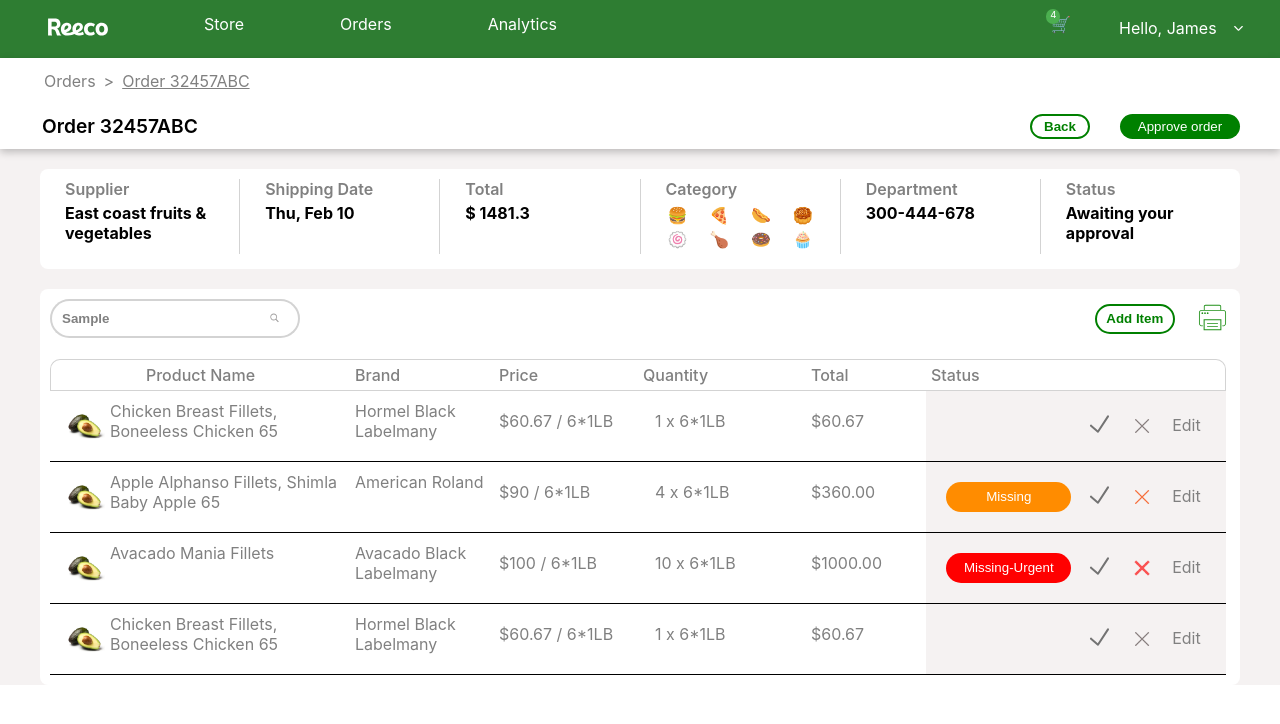
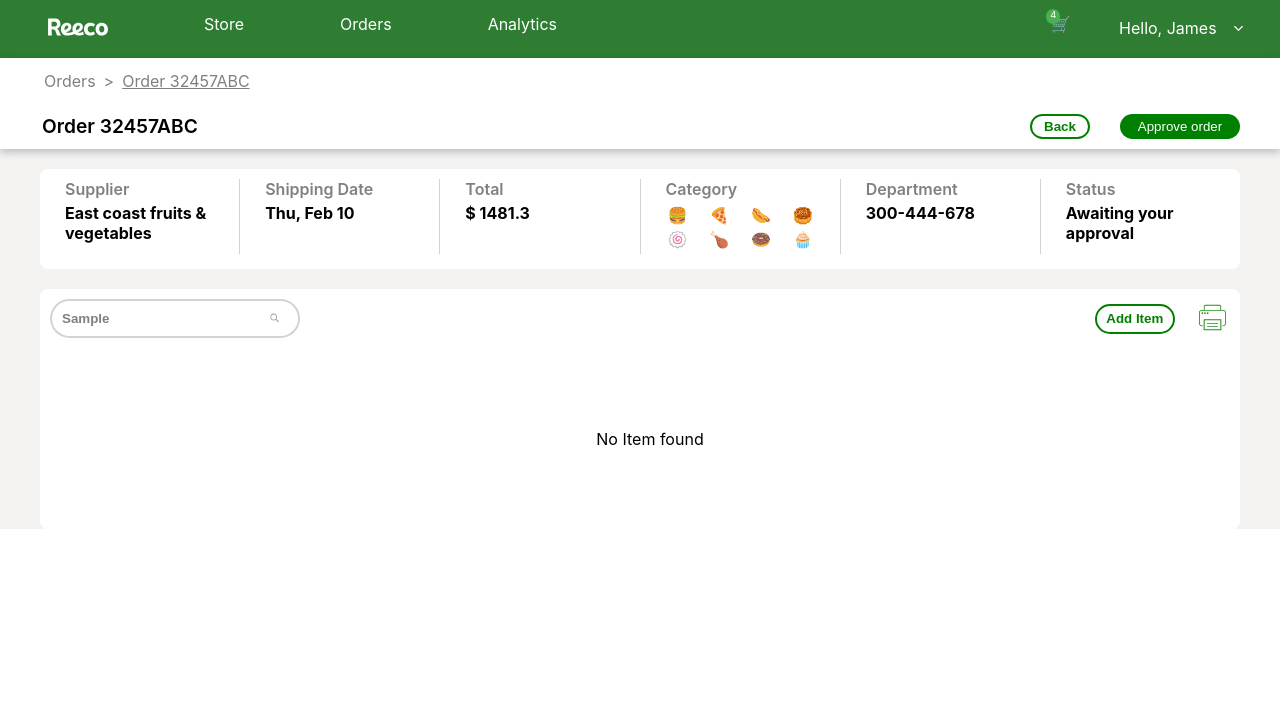
Before and after one commit to abhilaad/Reeco, a React (Create React App) app: page / in a window 1280 px wide. Both pictures are taken after typing "Sample" into the empty fields and a click on the button "Add Item". Shown: the top 724 px of the page. Built offline with nearby package versions, Linux system fonts and the light colour scheme.

Commit message:
extra feature [search functionality]

```diff
--- a/src/components/CartTable.js
+++ b/src/components/CartTable.js
@@ -1,4 +1,4 @@
-import React, { useState } from "react";
+import React, { useState, useEffect } from "react";
 import styled from "styled-components";
 import avacado from "../assets/avacado.jpg";
 import tick from "../assets/tick.svg";
@@ -139,21 +139,27 @@ const ButtonColor = styled.button`
 
 `;
 
-export const CartTable = () => {
+export const CartTable = ({filteredData, searchText}) => {
   const [show, setShow] = useState(false);
   const [showEditModal, setShowEditModal] = useState(false);
   const [currentIndex, setCurrentIndex] = useState(0);
+  const [data, setData] = useState([])
   const dispatch = useDispatch();
   const cartData = useSelector((state) => state.cart.cartData);
   const {isOrderApproved} = useSelector((state) => state.order);
-  if (cartData?.length === 0) return null;
+  useEffect(()=>{
+    setData(filteredData)
+  },[filteredData])
+  if (data?.length === 0 && searchText !== "") return (<>
+  <div style={{display: "flex", justifyContent: "center", alignItems: "center", width: "100%", height: "20vh"}}>No Item found</div>
+  </>);
   return (
     <div>
       {showEditModal && (
         <EditModal
           show={showEditModal}
           onClose={setShowEditModal}
-          data={cartData}
+          data={data}
           index={currentIndex}
         />
       )}
@@ -161,7 +167,7 @@ export const CartTable = () => {
         <ConfirmationModal
           show={show}
           onClose={setShow}
-          data={cartData}
+          data={data}
           index={currentIndex}
         />
       )}
@@ -174,8 +180,8 @@ export const CartTable = () => {
         <TableHeader status="status">Status</TableHeader>
       </Wrapper>
       <div>
-        {cartData?.length > 0 &&
-          cartData.map((item, index) => {
+        {data?.length > 0 &&
+          data.map((item, index) => {
             return (
               <Wrapper key={index}>
                 <TableCell product="product">
@@ -235,7 +241,8 @@ export const CartTable = () => {
                           status: item?.status !== "Approved" ? "Approved" : "",
                         };
                         const newData = [...cartData];
-                        newData[index] = obj;
+                        const getIndex = newData.findIndex((ele)=> ele?.id === item?.id)
+                        newData[getIndex] = obj;
                         dispatch(updateStatus(newData));
                       }
                     }}
--- a/src/components/ConfirmationModal.js
+++ b/src/components/ConfirmationModal.js
@@ -1,5 +1,5 @@
 import React from "react";
-import { useDispatch } from "react-redux";
+import { useDispatch, useSelector } from "react-redux";
 import { updateStatus } from "../redux/cartSlice";
 import styled from "styled-components";
 
@@ -56,6 +56,7 @@ const ModalBody = styled.div`
 
 const ConfirmationModal = ({ show, onClose, data, index }) => {
   const dispatch = useDispatch();
+  const cartData = useSelector((state) => state.cart.cartData);
   return (
     show && (
       <>
@@ -84,8 +85,9 @@ const ConfirmationModal = ({ show, onClose, data, index }) => {
                 action
                 onClick={() => {
                   const obj = { ...data[index], status: "Missing-Urgent" };
-                  const newData = [...data];
-                  newData[index] = obj;
+                  const newData = [...cartData];
+                  const getIndex = newData.findIndex((ele)=> ele?.id === data?.[index]?.id)
+                  newData[getIndex] = obj;
                   dispatch(updateStatus(newData));
                   onClose(false);
                 }}
@@ -96,8 +98,9 @@ const ConfirmationModal = ({ show, onClose, data, index }) => {
                 action
                 onClick={() => {
                   const obj = { ...data[index], status: "Missing" };
-                  const newData = [...data];
-                  newData[index] = obj;
+                  const newData = [...cartData];
+                  const getIndex = newData.findIndex((ele)=> ele?.id === data?.[index]?.id)
+                  newData[getIndex] = obj;
                   dispatch(updateStatus(newData));
                   onClose(false);
                 }}
--- a/src/components/EditModal.js
+++ b/src/components/EditModal.js
@@ -1,6 +1,6 @@
 import React, { useState } from "react";
 import styled from "styled-components";
-import { useDispatch } from "react-redux";
+import { useDispatch, useSelector } from "react-redux";
 import avacado from "../assets/avacado.jpg";
 import { updateStatus } from "../redux/cartSlice";
 
@@ -268,6 +268,7 @@ const EditModal = ({ show, onClose, data, index }) => {
   const [oldQuantity, setOldQuantity] = useState(
     data?.[index]?.old_quantity || 0
   );
+  const cartData = useSelector((state) => state.cart.cartData);
   const dispatch = useDispatch();
 
   const handleSend = () => {
@@ -284,8 +285,9 @@ const EditModal = ({ show, onClose, data, index }) => {
         old_price: oldPrice,
         old_quantity: oldQuantity
       };
-      const newData = [...data];
-      newData[index] = obj;
+      const newData = [...cartData];
+      const getIndex = newData.findIndex((ele)=> ele?.id === data?.[index]?.id)
+      newData[getIndex] = obj;
       dispatch(updateStatus(newData));
       onClose(false);
     }
--- a/src/components/ProductList.js
+++ b/src/components/ProductList.js
@@ -1,4 +1,4 @@
-import React from "react";
+import React, { useEffect, useState } from "react";
 import styled from "styled-components";
 import searchImg from "../assets/search.svg";
 import printerImg from "../assets/printer.svg";
@@ -89,13 +89,20 @@ const PrinterIcon = styled.img.attrs(() => ({
 
 const ProductList = () => {
   const dispatch = useDispatch();
+  const [searchText, setSearchText] = useState("")
+  const [filteredData, setFilteredData] = useState([])
+  const cartData = useSelector((state) => state.cart.cartData);
   const { isOrderApproved } = useSelector((state) => state.order);
+  useEffect(()=>{
+    const filterData = cartData?.filter((ele)=> ele?.product_name?.toLowerCase()?.includes(searchText?.toLowerCase()))
+    setFilteredData(filterData)
+  },[searchText, cartData])
   return (
     <>
       <Wrapper>
         <TableInfo>
           <SearchWrapper>
-            <SearchInput />
+            <SearchInput value={searchText} onChange={(e)=>{setSearchText(e.target.value)}} />
             <SearchButton>
               <SearchIcon />
             </SearchButton>
@@ -126,7 +133,7 @@ const ProductList = () => {
           </RightSide>
         </TableInfo>
         <CartItemsWrapper>
-          <CartTable />
+          <CartTable filteredData={filteredData} searchText={searchText} />
         </CartItemsWrapper>
       </Wrapper>
     </>
```
